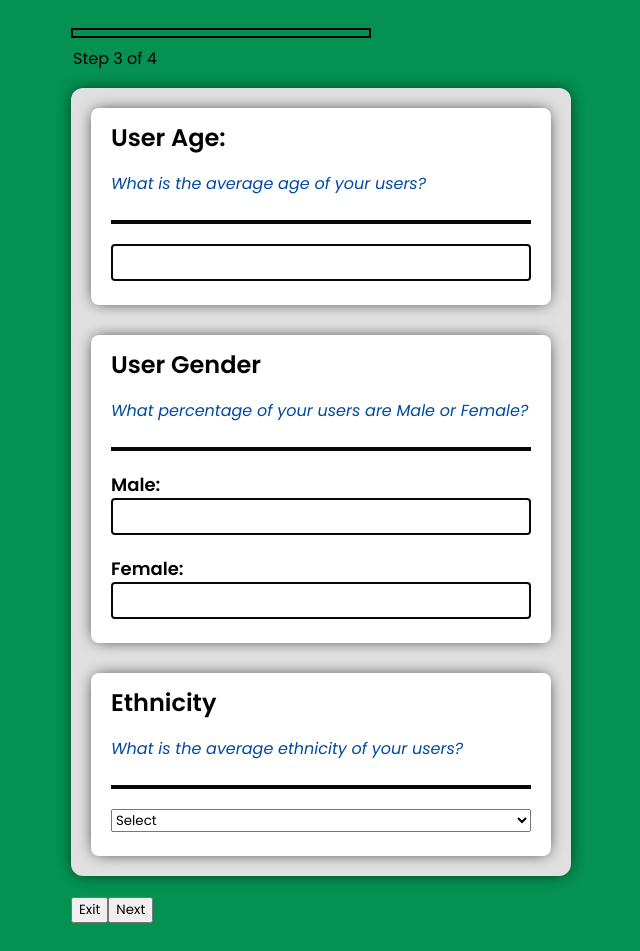
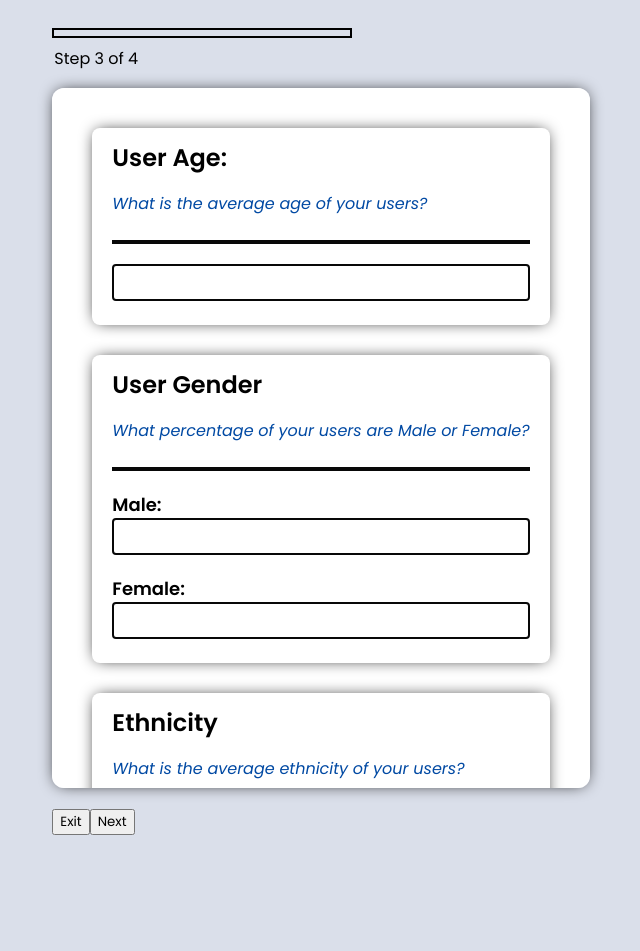
Before and after one commit to kagesite/brand-form-app, a React (Vite) app: page / in a window 1280 px wide. Shown: the whole page, without its empty margins (327-967 px from the left). After the commit the page ends 863 px from the top, so only its background shows below. Built offline with nearby package versions, Linux system fonts and the light colour scheme.

Commit message:
Adjusted more CSS and added some styling to the select

```diff
--- a/src/index.css
+++ b/src/index.css
@@ -11,5 +11,5 @@ body {
     width: 100%;
     justify-content: center;
     padding: 20px;
-    background-color: #049152;
+    background-color: #dadfea;
 }
--- a/src/styles/Form.css
+++ b/src/styles/Form.css
@@ -1,14 +1,14 @@
 .form-container {
-    background-color: #e0e0e0;
-    padding: 20px;
+    background-color: #fff;
+    padding: 40px 40px;
     border-radius: 12px;
     box-shadow: 0 0 16px -4px #080808;
     display: flex;
     flex-direction: column;
     gap: 30px;
     margin-bottom: 20px;
-    max-width: 800px;
-    min-width: 500px;
+    max-height: 700px;
+    overflow-y: scroll;
 }
 
 
@@ -80,3 +80,17 @@
     font-weight: 600;
     margin-bottom: 0px;
 }
+
+.question-card select {
+    font-size: 16px;
+    padding: 4px 8px;
+    border-radius: 4px;
+    border: 2px solid ;
+    margin-bottom: 0px;
+    border: 2px solid #080808;
+}
+.question-card select:focus {
+    outline: 2px solid #fcba03;
+    border: none;
+    margin-bottom: 4px;
+}
```
